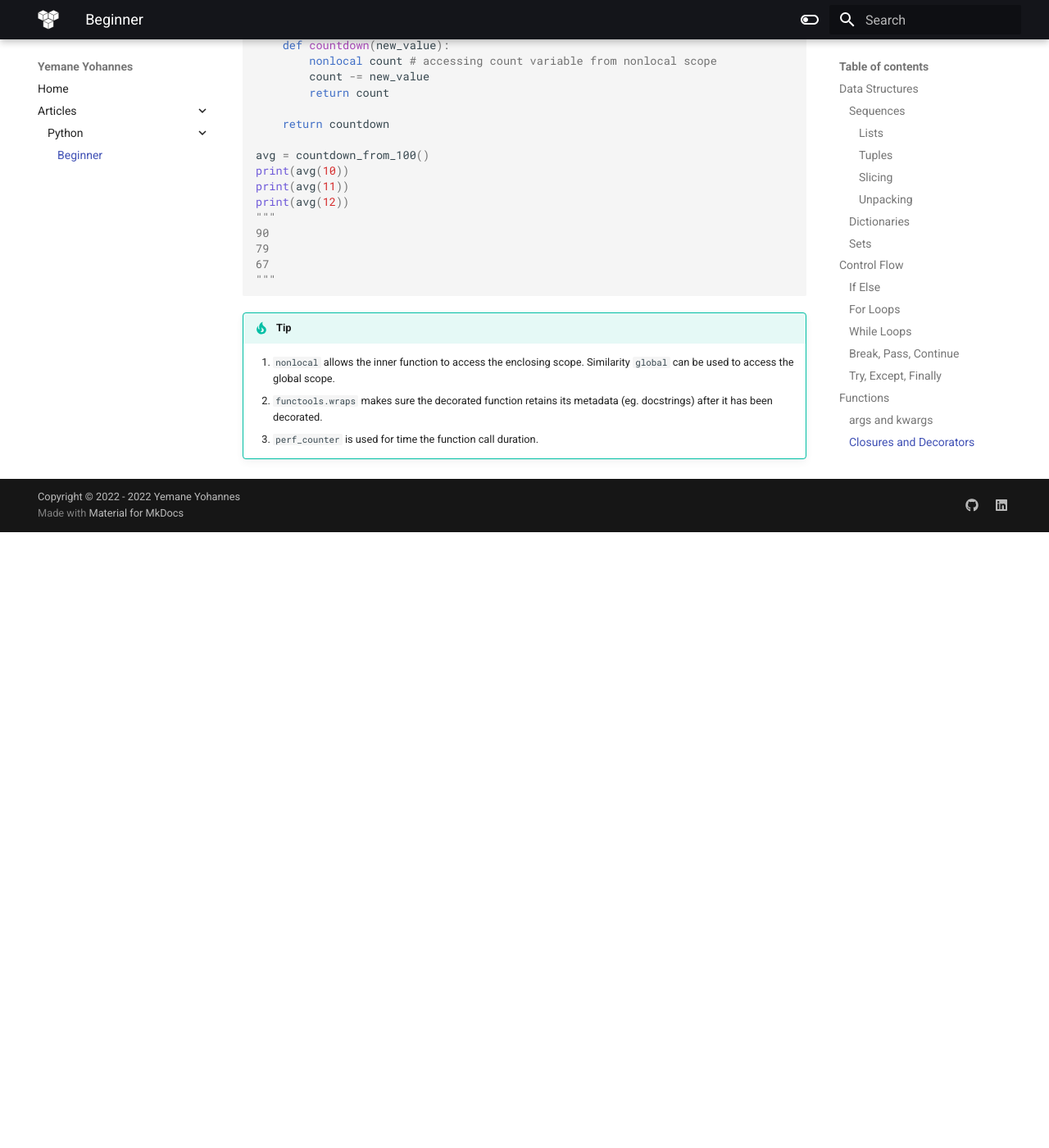
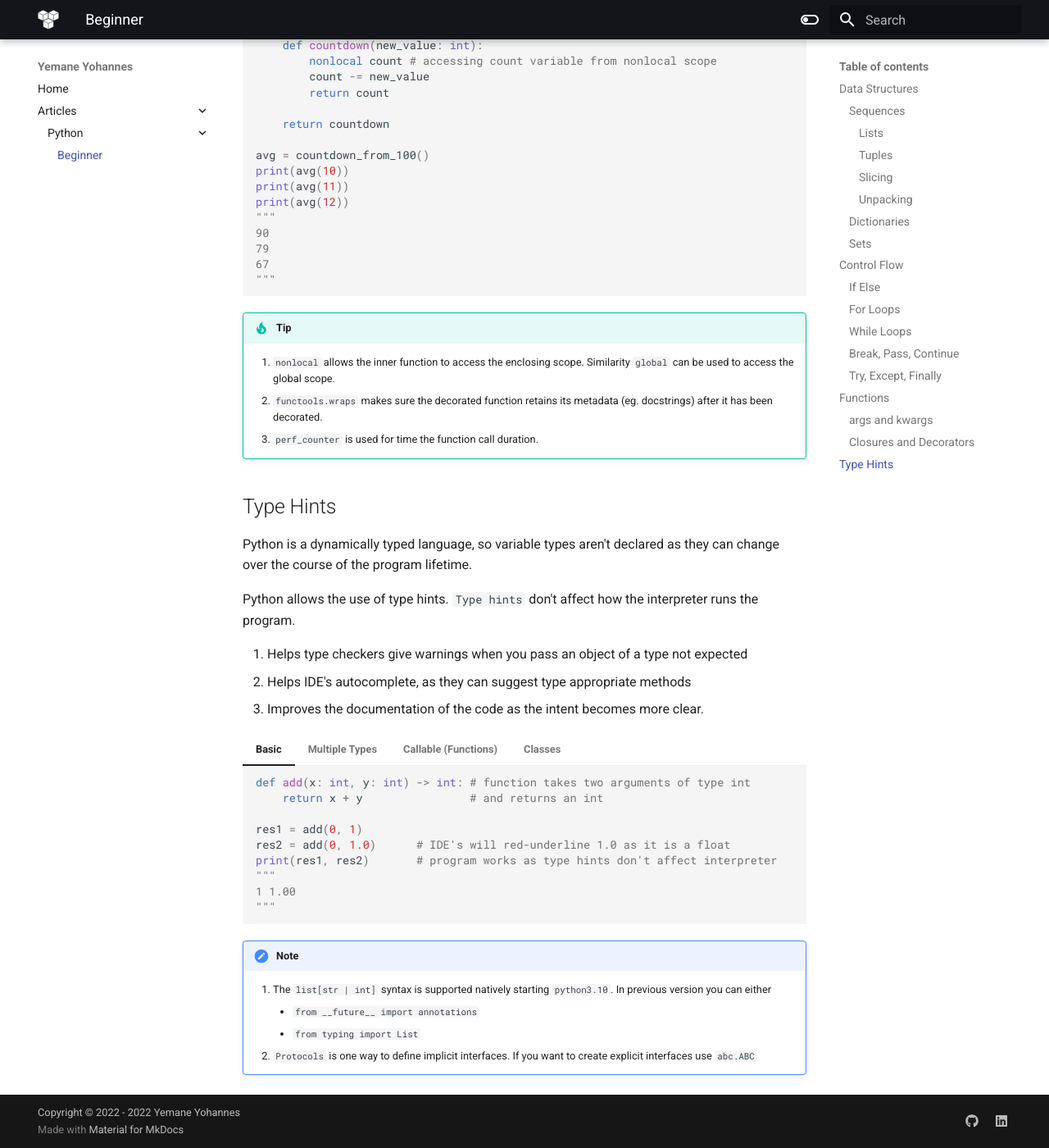
Before and after one commit to yemaney/yemaney.github.io, an MkDocs documentation site: the page built from docs/articles/Python/Beginner.md, in a window 1280 px wide and 1400 px high, scrolled down 6139 px. Shown: the whole window at 82% size. Built offline with MkDocs 1.6.1 and Material for MkDocs 9.7.7, drawn with Linux system fonts in a browser that asks for light colours; before the commit the page ends 6788 px from its top, so only the background shows below that.

Commit message:
📝 Python Beginnner Type Hints: v1.0.0

````diff
--- a/docs/articles/Python/Beginner.md
+++ b/docs/articles/Python/Beginner.md
@@ -418,7 +418,7 @@ Functions are used to define a block of code that can be called at a later time.
 === "Generic"
 
     ``` py
-    def add(x, y):
+    def add(x: int, y: int) -> int:
         """ returns sum of x and y"""
         return 2 + y
 
@@ -493,7 +493,7 @@ The `*` and `**` can be used to unpack iterables and dictionaries respectively,
     def countdown_from_100():
         count = 100
 
-        def countdown(new_value):
+        def countdown(new_value: int):
             nonlocal count # accessing count variable from nonlocal scope
             count -= new_value
             return count
@@ -550,3 +550,106 @@ The `*` and `**` can be used to unpack iterables and dictionaries respectively,
     1. `nonlocal` allows the inner function to access the enclosing scope. Similarity `global` can be used to access the global scope.
     2. `functools.wraps` makes sure the decorated function retains its metadata (eg. docstrings) after it has been decorated.
     3. `perf_counter` is used for time the function call duration.
+
+## Type Hints
+Python is a dynamically typed language, so variable types aren't declared as they can change over the course of the program lifetime.
+
+Python allows the use of type hints. `Type hints` don't affect how the interpreter runs the program.
+
+1.  Helps type checkers give warnings when you pass an object of a type not expected
+2.  Helps IDE's autocomplete, as they can suggest type appropriate methods
+3.  Improves the documentation of the code as the intent becomes more clear.
+
+=== "Basic"
+
+    ``` py
+    def add(x: int, y: int) -> int: # function takes two arguments of type int
+        return x + y                # and returns an int
+
+    res1 = add(0, 1)
+    res2 = add(0, 1.0)      # IDE's will red-underline 1.0 as it is a float
+    print(res1, res2)       # program works as type hints don't affect interpreter
+    """
+    1 1.00
+    """
+    ```
+=== "Multiple Types"
+
+    ``` py
+    # data expected to be a list of int or str
+    def listFunction(data: list[str | int]) -> None:
+        for element in data:
+            print(type(element))
+
+        return None
+
+    data1 = [1, "hello"]
+    listFunction(data)
+    """
+    <class 'int'>
+    <class 'str'>
+    """
+    ```
+=== "Callable (Functions)"
+
+    ``` py
+    from typing import Callable
+
+    # Creating type hints for two possible functions
+    addInts = Callable[[int, int], int]
+    addFloats = Callable[[float, float], float]
+
+    # Creating two functions that follow the type hints
+    def addInt(x: int, y: int) -> int:
+        return x + y
+
+    def addFloat(x: float, y: float) -> float:
+        return x + y
+
+    # define a function that takes another function as an input
+    def handler(func: addInts) -> int:
+        x, y = 0, 1
+        return func(x, y)
+
+    result1 = handler(addInt)
+    result2 = handler(addFloat) # addFloat will be underlined since it is the wrong type
+
+    print(result1, result2)     # program works as type hints don't affect interpreter
+    """
+    1 1
+    """
+    ```
+=== "Classes"
+
+    ``` py
+    from typing import Protocol
+
+    class Worker(Protocol): # define protocol
+        ...
+        def run(self):
+            ... # ... is a placeholder for behavior concrete class will implement
+
+
+    class Connecter: # Create a class that follows the protocol
+
+        def run(self):
+            print("Running...")
+
+
+    def workerFunction(worker: Worker) -> None: # type hint using the protocol
+        worker.run()
+        return None
+
+    conn = Connecter()
+    workerFunction(conn)
+    """
+    Running...
+    """
+    ```
+
+!!! note
+
+    1. The `list[str | int]` syntax is supported natively starting `python3.10`. In previous version you can either
+        * `from __future__ import annotations`
+        * `from typing import List`
+    2. `Protocols` is one way to define implicit interfaces. If you want to create explicit interfaces use `abc.ABC`
````
